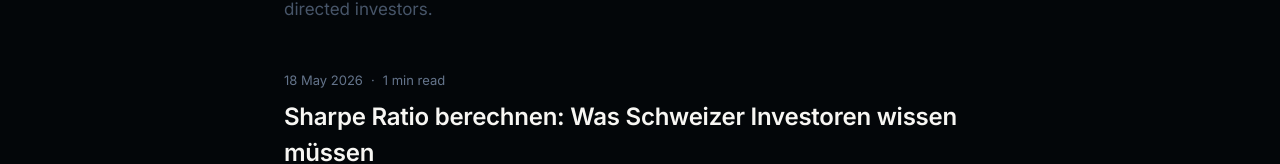
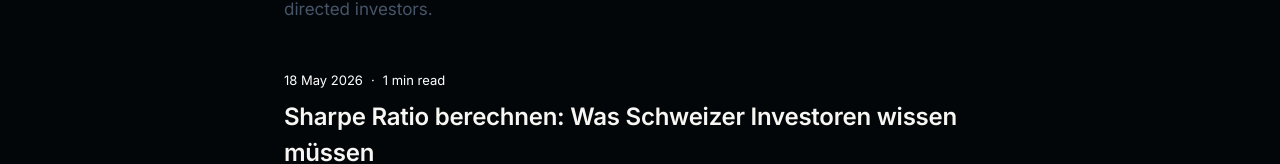
Before and after one commit to dariushfinance/finance-dashboard-nextjs, a Next.js app: page /blog in a window 1280 px wide. Shown: the part 167-331 px from the top of the page. Built offline with nearby package versions, Linux system fonts and the light colour scheme.

Commit message:
Update blog color

```diff
--- a/app/blog/page.tsx
+++ b/app/blog/page.tsx
@@ -41,7 +41,7 @@ export default async function BlogIndexPage() {
             <li key={post.slug} style={{ borderBottom: '1px solid #e2e8f0', paddingBottom: 24 }}>
               <Link href={`/blog/${post.slug}`} style={{ textDecoration: 'none', color: 'inherit' }}>
                 <article>
-                  <div style={{ fontSize: 13, color: '#64748b', marginBottom: 8 }}>
+                  <div style={{ fontSize: 13, color: '#ffffff', marginBottom: 8 }}>
                     <time dateTime={post.date}>{formatDate(post.date)}</time>
                     <span style={{ margin: '0 8px' }}>·</span>
                     <span>{post.readingMinutes} min read</span>
--- /dev/null
+++ b/app/finances/page.tsx
@@ -0,0 +1,7 @@
+import FinancesSheet from '@/components/FinancesSheet'
+
+export const metadata = { title: 'Quantfoli — Finances' }
+
+export default function FinancesPage() {
+  return <FinancesSheet />
+}
```
